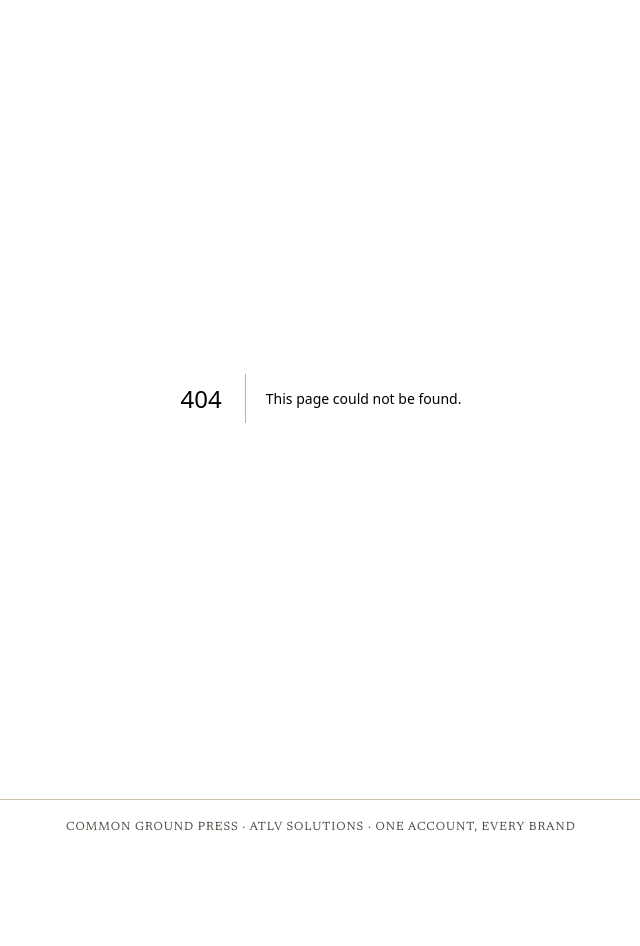
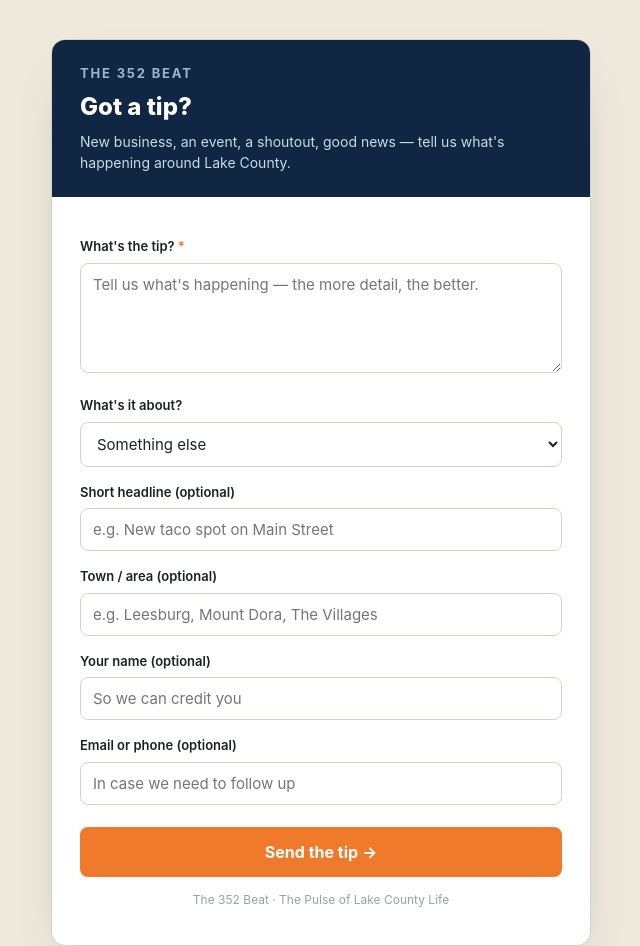
Before and after one commit to terrep263/newsletter-factory, a Next.js app: page /tip in a window 1280 px wide. Before the commit this address had no page. Shown: the part 128-1074 px from the top of the page, without its empty margins (319-959 px from the left). Before the commit the page ends 982 px from the top, so only its background shows below. Built offline with nearby package versions, Linux system fonts and the light colour scheme.

Commit message:
Add public reader tip form (/tip) + /api/tips → content_items (Reader Tips source)

```diff
--- /dev/null
+++ b/app/api/tips/route.ts
@@ -0,0 +1,104 @@
+import { NextRequest, NextResponse } from "next/server";
+import { db } from "@/lib/supabase";
+import crypto from "crypto";
+
+export const dynamic = "force-dynamic";
+
+// The 352 Beat brand
+const BRAND_ID = "c72c2449-2949-40f7-8b8f-1a1848190b38";
+
+// CORS — allow the static reader site to post here.
+const ALLOWED_ORIGINS = new Set([
+  "https://the352beat.com",
+  "https://www.the352beat.com",
+]);
+function corsHeaders(origin: string | null): Record<string, string> {
+  const allow = origin && ALLOWED_ORIGINS.has(origin) ? origin : "https://the352beat.com";
+  return {
+    "Access-Control-Allow-Origin": allow,
+    "Access-Control-Allow-Methods": "POST, OPTIONS",
+    "Access-Control-Allow-Headers": "Content-Type",
+  };
+}
+
+export async function OPTIONS(req: NextRequest) {
+  return new NextResponse(null, { status: 204, headers: corsHeaders(req.headers.get("origin")) });
+}
+
+// Reader-facing category -> content_items.item_type (allowed: business|event|story|deal|gov|permit|agenda)
+const TYPE_MAP: Record<string, string> = {
+  event: "event",
+  business: "business",
+  good_news: "story",
+  other: "story",
+};
+
+// Find-or-create the "Reader Tips" manual source for the brand (no hardcoded generated id).
+async function readerTipsSourceId(): Promise<string | null> {
+  const found = await db
+    .from("content_sources").select("id")
+    .eq("brand_id", BRAND_ID).eq("name", "Reader Tips").limit(1).maybeSingle();
+  if (found.data?.id) return found.data.id;
+  const created = await db
+    .from("content_sources")
+    .insert({ brand_id: BRAND_ID, name: "Reader Tips", source_type: "manual", active: false })
+    .select("id").single();
+  return created.data?.id ?? null;
+}
+
+export async function POST(req: NextRequest) {
+  const cors = corsHeaders(req.headers.get("origin"));
+  const b = await req.json().catch(() => null);
+
+  const tip = (b?.tip || "").toString().trim();
+  if (!tip) {
+    return NextResponse.json({ error: "Please tell us the tip." }, { status: 400, headers: cors });
+  }
+  // honeypot — bots fill the hidden field; drop silently.
+  if ((b?.website || "").toString().trim()) {
+    return NextResponse.json({ ok: true }, { status: 200, headers: cors });
+  }
+
+  const headline = (b?.headline || "").toString().trim() || tip.slice(0, 80);
+  const category = (b?.category || "other").toString();
+  const item_type = TYPE_MAP[category] || "story";
+  const location = (b?.town || "").toString().trim() || null;
+  const name = (b?.name || "").toString().trim() || null;
+  const contact = (b?.contact || "").toString().trim() || null;
+
+  try {
+    const source_id = await readerTipsSourceId();
+    const dedupe_hash = crypto
+      .createHash("sha256")
+      .update(`${BRAND_ID}|tip|${headline.toLowerCase()}|${contact || ""}|${Date.now()}`)
+      .digest("hex");
+
+    const ins = await db.from("content_items").insert({
+      brand_id: BRAND_ID,
+      source_id,
+      item_type,
+      title: headline,
+      body: tip,
+      url: null,
+      event_date: null,
+      location,
+      raw: {
+        reader_tip: true,
+        category,
+        submitted_by: name,
+        contact,
+        submitted_at: new Date().toISOString(),
+      },
+      status: "new",
+      dedupe_hash,
+    });
+    if (ins.error) throw new Error(ins.error.message);
+
+    return NextResponse.json({ ok: true }, { status: 200, headers: cors });
+  } catch (e) {
+    return NextResponse.json(
+      { error: e instanceof Error ? e.message : String(e) },
+      { status: 500, headers: cors },
+    );
+  }
+}
--- /dev/null
+++ b/app/tip/page.tsx
@@ -0,0 +1,92 @@
+"use client";
+import { useState, type CSSProperties } from "react";
+
+const NAVY = "#16365d";
+const NAVY_DEEP = "#0f2742";
+const ORANGE = "#ef7a2b";
+const PAPER = "#efe9dd";
+
+const wrap: CSSProperties = { minHeight: "100vh", background: PAPER, display: "flex", alignItems: "flex-start", justifyContent: "center", padding: "40px 16px", fontFamily: "-apple-system, BlinkMacSystemFont, 'Segoe UI', Roboto, sans-serif", color: "#1d2024" };
+const card: CSSProperties = { width: "100%", maxWidth: 540, background: "#fff", border: "1px solid #d9d2c2", borderRadius: 14, overflow: "hidden", boxShadow: "0 24px 50px -28px rgba(15,39,66,.4)" };
+const head: CSSProperties = { background: NAVY_DEEP, color: "#fff", padding: "24px 28px" };
+const logo: CSSProperties = { fontSize: 13, letterSpacing: "0.14em", textTransform: "uppercase", color: "#9fb4cb", fontWeight: 700 };
+const h1: CSSProperties = { fontSize: 24, fontWeight: 800, margin: "6px 0 0" };
+const sub: CSSProperties = { color: "#cdd9e6", fontSize: 14, marginTop: 6 };
+const body: CSSProperties = { padding: "24px 28px" };
+const label: CSSProperties = { display: "block", fontSize: 13, fontWeight: 600, margin: "16px 0 6px" };
+const input: CSSProperties = { width: "100%", padding: "11px 12px", borderRadius: 8, border: "1px solid #d9d2c2", fontSize: 15, fontFamily: "inherit", background: "#fff", color: "#1d2024", boxSizing: "border-box" };
+const btn = (busy: boolean): CSSProperties => ({ width: "100%", marginTop: 22, padding: "13px", borderRadius: 8, border: "none", background: busy ? "#f0a875" : ORANGE, color: "#fff", fontSize: 16, fontWeight: 700, cursor: busy ? "default" : "pointer" });
+const hidden: CSSProperties = { position: "absolute", left: "-9999px", width: 1, height: 1, overflow: "hidden" };
+
+export default function TipPage() {
+  const [sent, setSent] = useState(false);
+  const [busy, setBusy] = useState(false);
+  const [err, setErr] = useState<string | null>(null);
+  const [f, setF] = useState({ headline: "", tip: "", category: "other", town: "", name: "", contact: "", website: "" });
+  const upd = (k: string) => (e: { target: { value: string } }) => setF({ ...f, [k]: e.target.value });
+
+  async function submit() {
+    if (!f.tip.trim()) { setErr("Please tell us the tip."); return; }
+    setBusy(true); setErr(null);
+    try {
+      const res = await fetch("/api/tips", { method: "POST", headers: { "Content-Type": "application/json" }, body: JSON.stringify(f) });
+      if (!res.ok) { const d = await res.json().catch(() => ({})); throw new Error(d.error || "Something went wrong."); }
+      setSent(true);
+    } catch (e) { setErr(e instanceof Error ? e.message : "Something went wrong."); }
+    finally { setBusy(false); }
+  }
+
+  return (
+    <div style={wrap}>
+      <div style={card}>
+        <div style={head}>
+          <div style={logo}>The 352 Beat</div>
+          <h1 style={h1}>Got a tip?</h1>
+          <div style={sub}>New business, an event, a shoutout, good news — tell us what&apos;s happening around Lake County.</div>
+        </div>
+        <div style={body}>
+          {sent ? (
+            <div style={{ textAlign: "center", padding: "24px 0" }}>
+              <div style={{ fontSize: 40 }}>📨</div>
+              <h2 style={{ color: NAVY, margin: "10px 0 6px" }}>Thanks — got it!</h2>
+              <p style={{ color: "#555", fontSize: 15 }}>Our team will take a look. You might just see it in the next issue.</p>
+              <button style={{ ...btn(false), marginTop: 24, background: NAVY }} onClick={() => { setSent(false); setF({ headline: "", tip: "", category: "other", town: "", name: "", contact: "", website: "" }); }}>Send another</button>
+            </div>
+          ) : (
+            <>
+              <label style={label}>What&apos;s the tip? <span style={{ color: ORANGE }}>*</span></label>
+              <textarea style={{ ...input, minHeight: 110, resize: "vertical" }} value={f.tip} onChange={upd("tip")} placeholder="Tell us what's happening — the more detail, the better." />
+
+              <label style={label}>What&apos;s it about?</label>
+              <select style={input} value={f.category} onChange={upd("category")}>
+                <option value="event">An event</option>
+                <option value="business">A new business / opening or closing</option>
+                <option value="good_news">Good news / a shoutout</option>
+                <option value="other">Something else</option>
+              </select>
+
+              <label style={label}>Short headline (optional)</label>
+              <input style={input} value={f.headline} onChange={upd("headline")} placeholder="e.g. New taco spot on Main Street" />
+
+              <label style={label}>Town / area (optional)</label>
+              <input style={input} value={f.town} onChange={upd("town")} placeholder="e.g. Leesburg, Mount Dora, The Villages" />
+
+              <label style={label}>Your name (optional)</label>
+              <input style={input} value={f.name} onChange={upd("name")} placeholder="So we can credit you" />
+
+              <label style={label}>Email or phone (optional)</label>
+              <input style={input} value={f.contact} onChange={upd("contact")} placeholder="In case we need to follow up" />
+
+              {/* honeypot */}
+              <input style={hidden} tabIndex={-1} autoComplete="off" value={f.website} onChange={upd("website")} aria-hidden="true" />
+
+              {err && <div style={{ color: "#c0392b", fontSize: 14, marginTop: 14 }}>{err}</div>}
+              <button style={btn(busy)} onClick={submit} disabled={busy}>{busy ? "Sending…" : "Send the tip →"}</button>
+              <p style={{ color: "#9aa0a8", fontSize: 12, marginTop: 14, textAlign: "center" }}>The 352 Beat · The Pulse of Lake County Life</p>
+            </>
+          )}
+        </div>
+      </div>
+    </div>
+  );
+}
```
Also changed, not shown: middleware.ts (+5 -4 lines).
